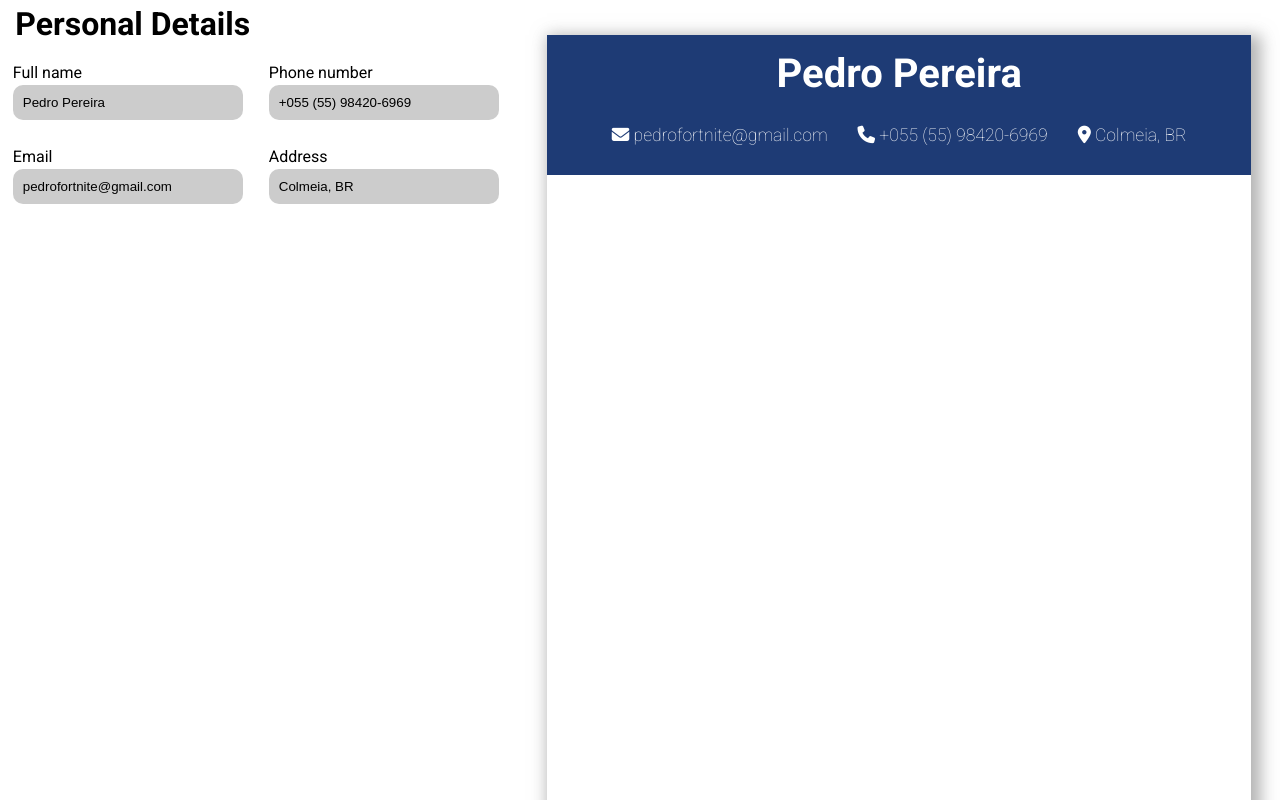
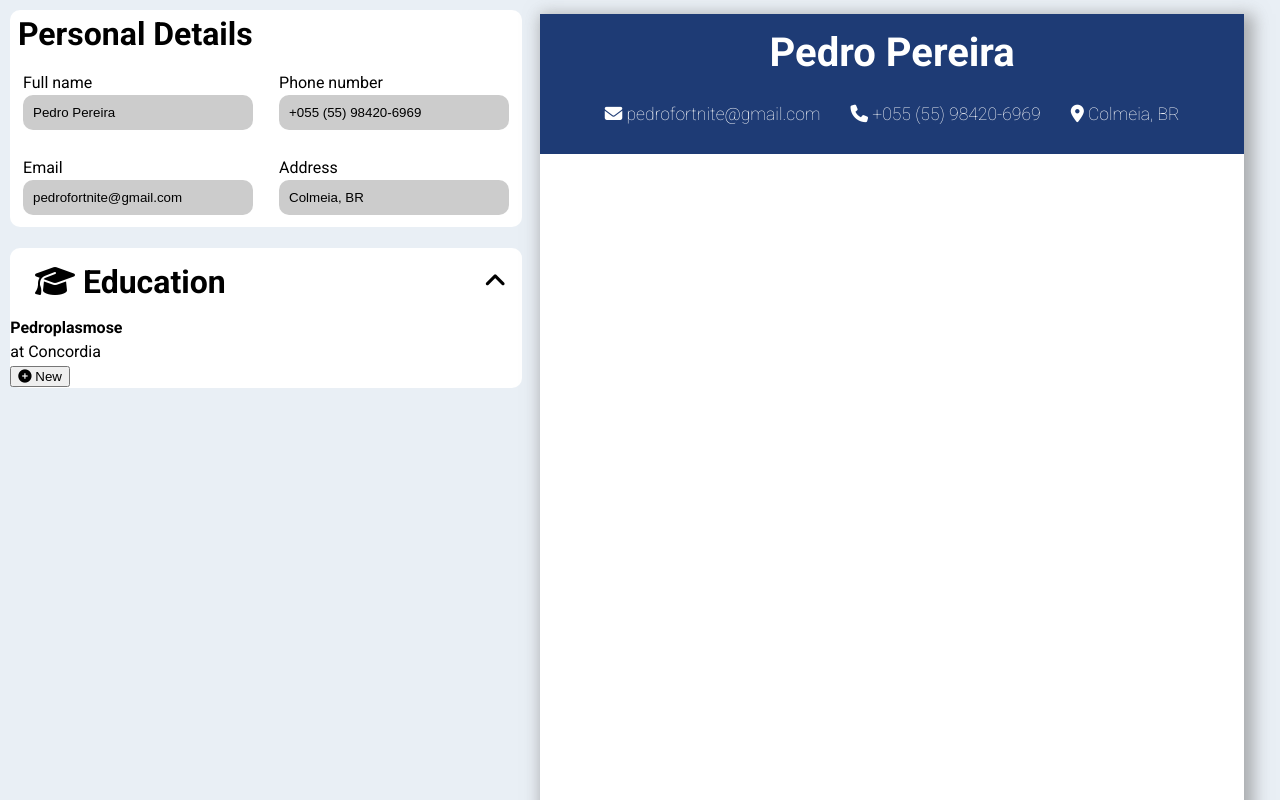
Before and after one commit to lythzz/cv-creator, a React (Vite) app: page / in a window 1280 px wide. Shown: the top 800 px of the page. Built offline with nearby package versions, Linux system fonts and the light colour scheme.

Commit message:
Education section created

```diff
--- a/src/App.jsx
+++ b/src/App.jsx
@@ -1,12 +1,13 @@
 import { useState } from 'react'
 import exampledata from './example-data'
-import { PersonalForm, SectionForm } from './Forms'
+import { PersonalForm } from './Forms'
+import Education from './Education'
 import Preview from './Preview'
 import './styles/app.css'
 
 function App() {
   const [personalInfo, setPersonalInfo] = useState(exampledata.personalInfo)
-
+  const [educationInfo, setEducationInfo] = useState(exampledata.educationInfo)
 
   function handlePersonalData(e){
     const updated = {}
@@ -22,10 +23,11 @@ function App() {
     <div className='body'>
         <div className="forms">
         <PersonalForm preset={personalInfo} onChange={handlePersonalData}></PersonalForm>
+        <Education educationInfo={educationInfo} setInfo={setEducationInfo}></Education>
         </div>
         <div className="preview">
         <Preview personalInfo={personalInfo}></Preview>
-        <SectionForm type={'education'}></SectionForm>
+
         </div>
 
     </div>
--- /dev/null
+++ b/src/Education.jsx
@@ -0,0 +1,89 @@
+import './styles/education.css'
+import Input from './input'
+import { useRef } from 'react'
+
+export default function Education({educationInfo, setInfo}){
+    const formRef = useRef(null)
+    const listRef = useRef(null)
+    const dropdownRef = useRef(null)
+    const bodyRef = useRef(null)
+
+    function toggleForm(){
+        const form = formRef.current
+        const list = listRef.current
+        if(form.classList.contains('hidden')){
+            form.classList.remove('hidden')
+            list.classList.add('hidden')
+        } else {
+            form.classList.add('hidden')
+            list.classList.remove('hidden')
+        }
+
+    }
+
+    function dropDown(){
+        const body = bodyRef.current
+        const btn = dropdownRef.current
+
+        if(body.classList.contains('hidden')){
+            body.classList.remove('hidden')
+            btn.style.transform = 'rotate(0turn)'
+        } else {
+            body.classList.add('hidden')
+            btn.style.transform = 'rotate(0.5turn)'
+        }
+
+    }
+
+    function Form({ handleItem, preset, toggleForm}){
+
+        return(
+            <div ref={formRef} className='hidden'>
+                <div className="inputGroup">
+                    <Input type={'text'} dataKey={'school'} label={'School'} value={preset.school} ph={'School/university'}></Input>
+                    <Input type={'text'} dataKey={'title'} label={'Course/Degree'} value={preset.title} ph={'Enter course'}></Input>
+                    <Input type={'text'} dataKey={'start'} label={'Start date'} value={preset.start} ph={''}></Input>
+                    <Input type={'text'} dataKey={'end'} label={'Conclusion'} value={preset.end} ph={''}></Input>
+                    <Input type={'text'} dataKey={'location'} label={'Location'} value={preset.location} ph={''}></Input>
+                </div>
+                <div className="formBtns">
+                    <button className='formBtn' onClick={toggleForm} id='cancel'>Cancel</button>
+                    <button className='formBtn' onClick={handleItem} id='save'>Save</button>
+                </div>
+            </div>
+        )
+
+    }
+
+    function List(){
+        return (
+            <div >
+                {educationInfo.map((item) => (
+                    <div style={{display: 'flex'}}>
+                        <div data-id={item.uuid}><strong>{item.title}</strong> <br></br> at {item.school}</div>
+                        <div></div>
+                    </div>
+
+                ))}
+            </div>
+        )
+    }
+
+    return (
+        <>
+            <div className="container">
+                <div className="head" style={{display: 'flex', justifyContent: 'space-between', padding: '10px'}}>
+                    <h1><i className="fa-solid fa-graduation-cap"></i> Education</h1>
+                    <button ref={dropdownRef} className="dropdown" onClick={dropDown}><i className="fa-solid fa-angle-up"></i></button>
+                </div>
+                <div ref={bodyRef} className="body">
+                <div ref={listRef}><List></List></div>
+                    <Form  toggleForm={toggleForm} preset={{}}></Form>
+                </div>
+                <div className="footer">
+                    <button className="newEducation" onClick={toggleForm}><i className="fa-solid fa-circle-plus"></i> New</button>
+                </div>
+            </div>
+        </>
+    )
+}
--- a/src/Forms.jsx
+++ b/src/Forms.jsx
@@ -6,8 +6,10 @@ export function PersonalForm({onChange, preset}){
 
    return (
     <>
-        <h1 className="title">Personal Details</h1>
+
         <div className="personalContainer">
+            <h1 className="title">Personal Details</h1>
+            <div></div>
             <Input type={"text"} dataKey={"name"} label={"Full name"} ph={"First and last name"} onChange={onChange} value={preset.name}></Input>
             <Input type={"text"} dataKey={"phone"} label={"Phone number"} ph={"Enter your phone number"} onChange={onChange} value={preset.phone}></Input>
             <Input type={"email"} dataKey={"email"} label={"Email"} ph={"Enter your email"} onChange={onChange} value={preset.email}></Input>
@@ -17,16 +19,3 @@ export function PersonalForm({onChange, preset}){
     </>
    )
 }
-
-export function SectionForm({type, onChange, preset}){
-
-    if(type=='education'){
-        return(
-            <div className="ghi">
-               {type}
-            </div>
-        )
-    } else{
-       null
-    }
-}
--- a/src/example-data.jsx
+++ b/src/example-data.jsx
@@ -4,7 +4,18 @@ const exampledata = {
         email: 'pedrofortnite@gmail.com',
         address: 'Colmeia, BR',
         phone: '+055 (55) 98420-6969'
-    }
+    },
+    educationInfo:
+        [
+            {
+                school: 'Concordia',
+                title: 'Pedroplasmose',
+                start: 'Feb 2010',
+                end: 'Dec 2022',
+                location: 'Brazil',
+                uuid: 1337
+            }
+        ]
 }
 
 export default exampledata;
--- a/src/index.css
+++ b/src/index.css
@@ -7,4 +7,5 @@
 }
 body{
   margin: 0;
+  background-color: rgb(233, 239, 245);
 }
--- /dev/null
+++ b/src/styles/education.css
@@ -0,0 +1,16 @@
+.container{
+    width: 40vw;
+    margin: 4% 2%;
+    background-color: white;
+    border-radius: 10px;
+}
+.dropdown{
+    border: none;
+    background-color: white;
+    font-size: 25px;
+    transition: transform .2s;
+}
+
+.hidden{
+    display: none;
+}
--- a/src/styles/forms.css
+++ b/src/styles/forms.css
@@ -1,7 +1,10 @@
 .personalContainer{
     width: 40vw;
+    margin: 2%;
     display: grid;
     grid-template-columns: 50% 50%;
+    background-color: white;
+    border-radius: 10px;
 }
 h1{
     margin: 0 3%;
--- a/src/styles/preview.css
+++ b/src/styles/preview.css
@@ -1,8 +1,8 @@
 .previewContainer{
     width: 55vw;
-    margin: 5%;
+    margin: 2% 4%;
     height: 77.78vw;
-
+    background-color: white;
     display: flex;
     flex-direction: column;
 
```
Also changed, not shown: package.json (+6 -2 lines), 1 other file (tests, documents, lock files or other folders).
